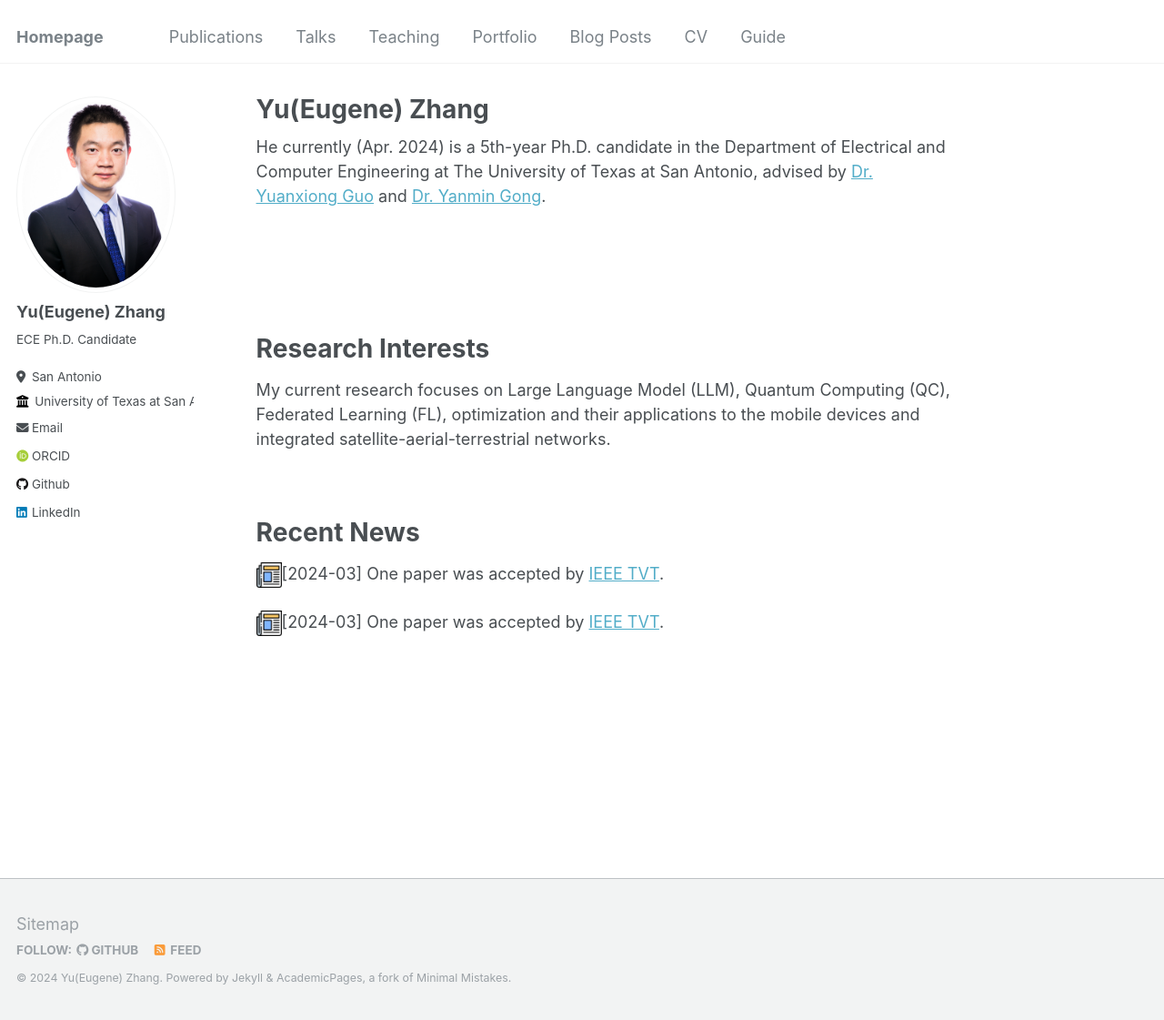
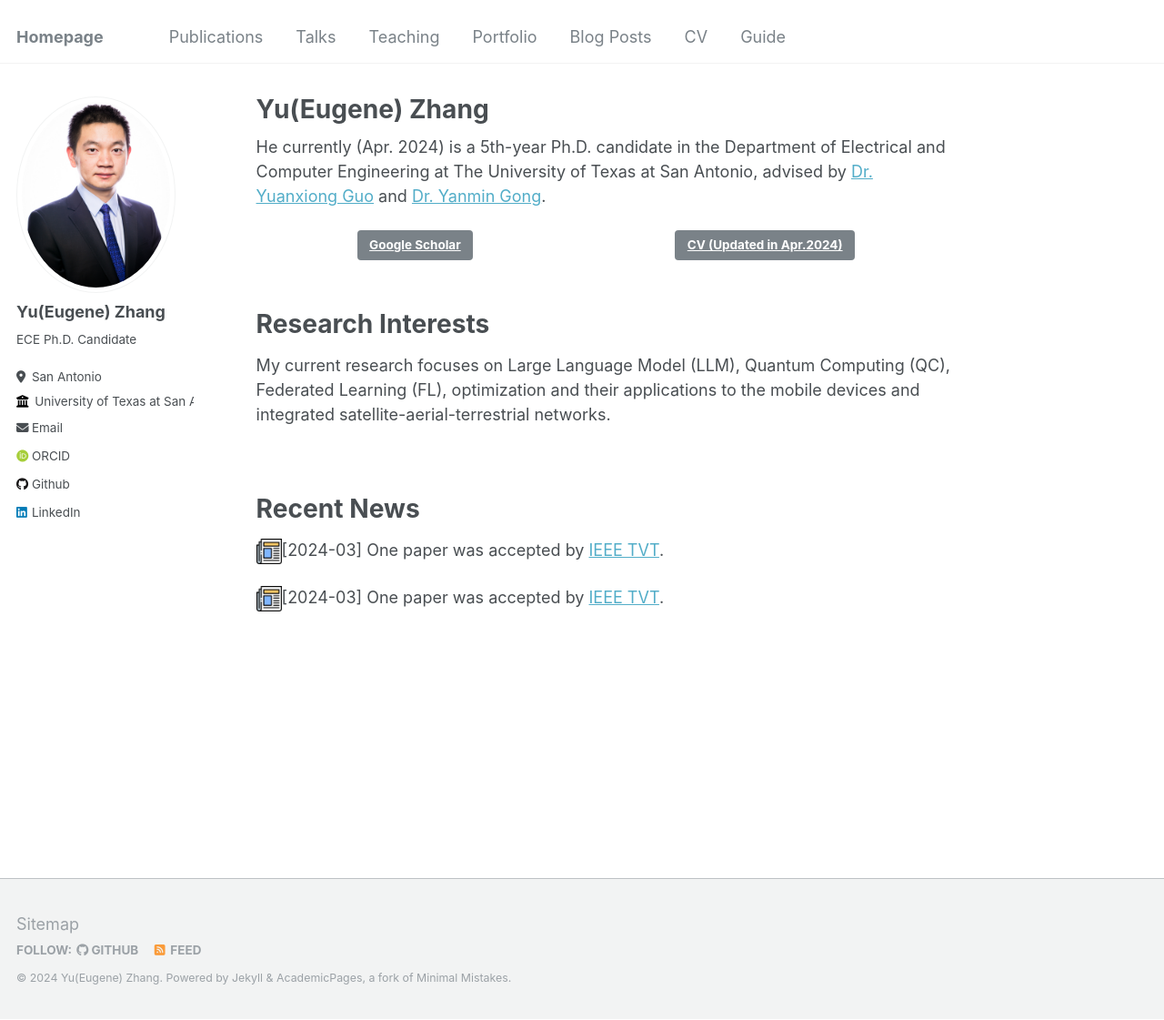
Before and after one commit to Yu-Zhang-Eugene/yu-zhang-eugene.github.io, a Jekyll site: the page built from _pages/about.md, in a window 1280 px wide and 1121 px high. Shown: the whole window at 91% size. Built offline with Jekyll 4.4.1, drawn with Linux system fonts in a browser that asks for light colours; some web fonts are replaced.

Commit message:
modified:   _pages/about.md

```diff
--- a/_pages/about.md
+++ b/_pages/about.md
@@ -11,10 +11,10 @@ He currently (Apr. 2024) is a 5th-year Ph.D. candidate in the Department of Elec
 
 <div style="display: flex; justify-content: space-around; align-items: center;">
   <!-- First button linking to Stack Overflow -->
-<a href="https://scholar.google.com/citations?hl=en&user=p6z9Id4AAAAJ" class="btn btn--x-large btn--light-outline">Google Scholar</a>
+<a href="https://scholar.google.com/citations?hl=en&user=p6z9Id4AAAAJ" class="btn btn-x-large btn-light-outline">Google Scholar</a>
 
   <!-- Second button linking to GitHub -->
-<a href="https://yu-zhang-eugene.github.io/files/paper1.pdf" class="btn btn--x-large btn--light-outline">CV (Updated in Apr.2024)</a>
+<a href="https://yu-zhang-eugene.github.io/files/paper1.pdf" class="btn btn-x-large btn-light-outline">CV (Updated in Apr.2024)</a>
 </div>
 
 <p>&nbsp;</p>
```
